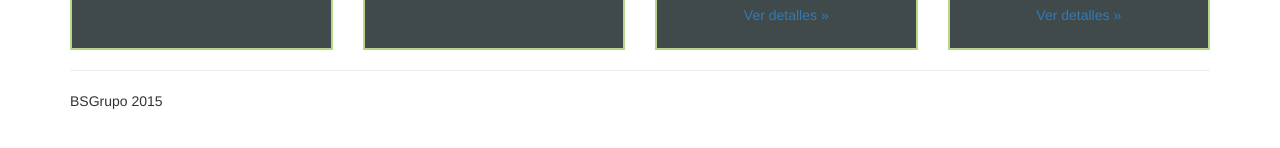
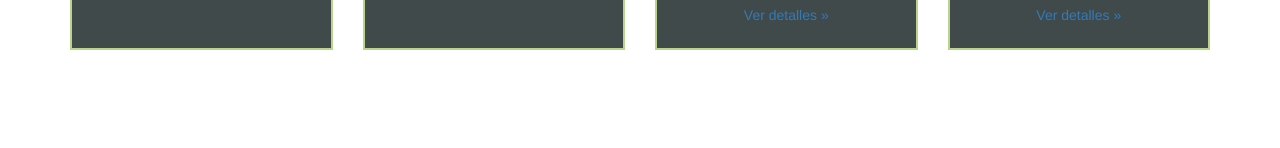
Before and after one commit to borisgastelu/JS_Ejercicios, a plain HTML site: page JS08_Intro_AngularJS/03.MiMusica_withoutAngularJS.html in a window 1280 px wide. Shown: the part 532-680 px from the top of the page. Drawn offline with nearby package versions, Linux system fonts and the light colour scheme.

Commit message:
Intro AngularJS

```diff
--- a/JS08_Intro_AngularJS/03.MiMusica_withoutAngularJS.html
+++ b/JS08_Intro_AngularJS/03.MiMusica_withoutAngularJS.html
@@ -91,12 +91,6 @@
                 </div>
             </div>
         </div>
-
-        <hr>
-
-        <footer>
-            <p>BSGrupo 2015</p>
-        </footer>
     </div>
 </body>
 
```
